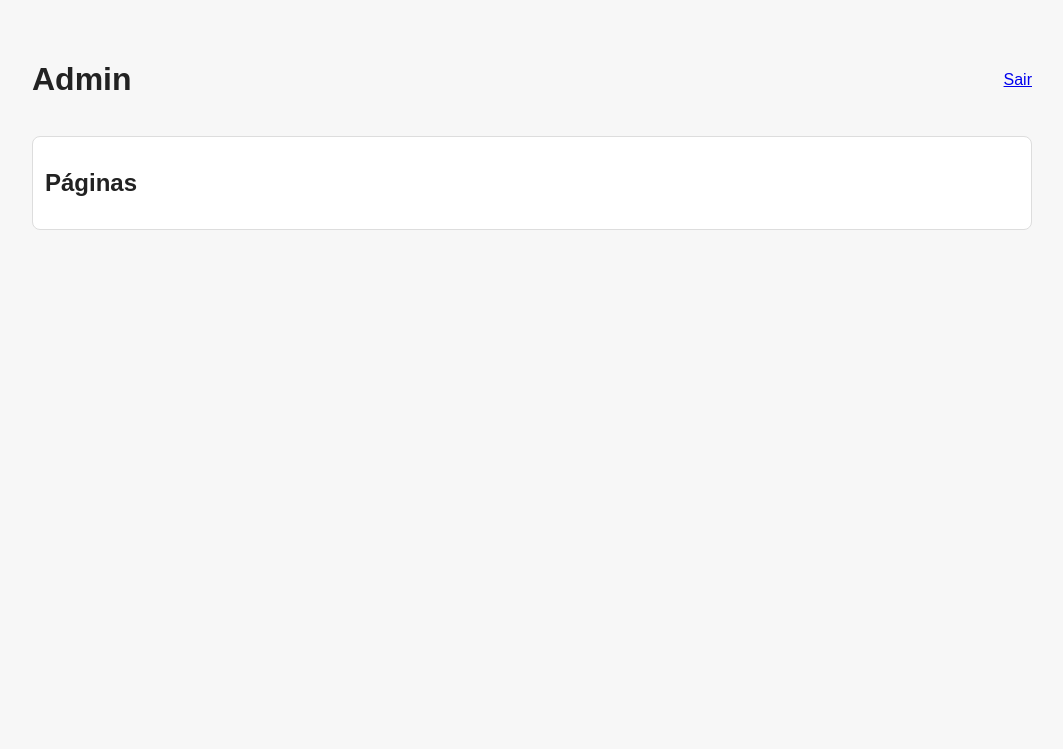
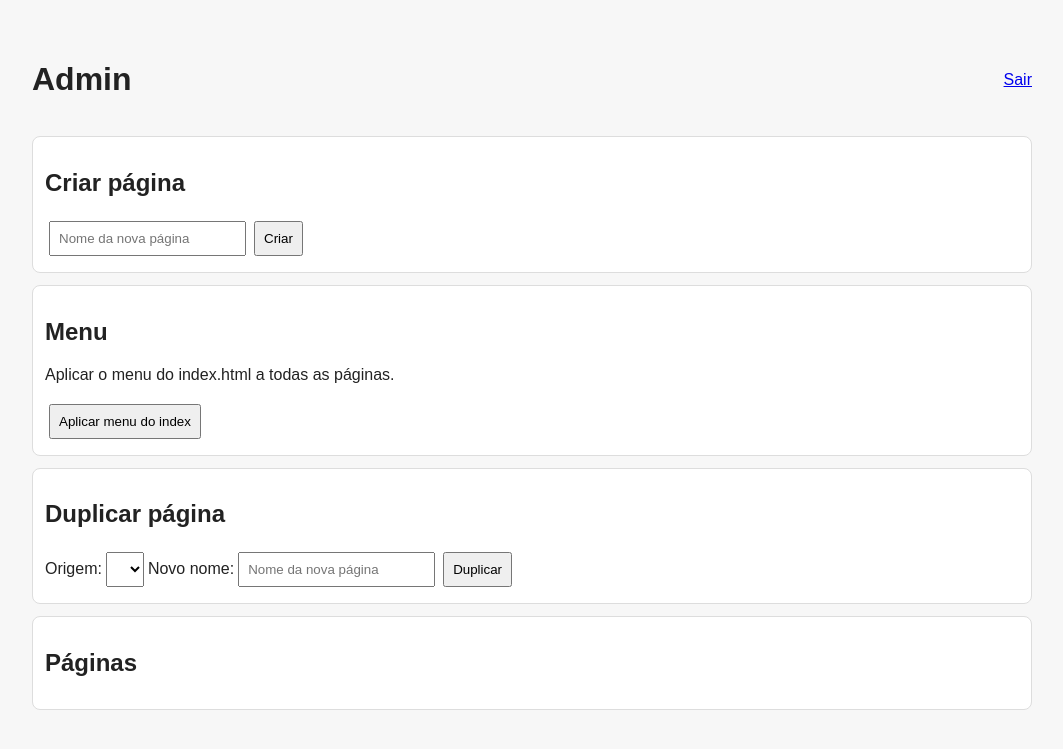
Before and after one commit to grafmuidial-stack/grafmundial, a PHP site: page /index.php in a window 1280 px wide. Shown: the top 749 px of the page, without its empty margins (108-1171 px from the left). Run offline with PHP 8.4, Linux system fonts and the light colour scheme; the visitor is signed in with stand-in values (Sample User, id 1); lists and menus that the app fills with data are empty.

Commit message:
Admin: restore action boxes (Create, Apply Menu, Duplicate)

```diff
--- a/backend/admin/index.php
+++ b/backend/admin/index.php
@@ -321,6 +321,17 @@ echo '<header><h1>Admin</h1><a href="/admin?logout=1">Sair</a></header>';
 // Mostrar mensagem após processar ações
 if (!empty($page_msg)) { echo '<div class="msg">' . htmlspecialchars($page_msg) . '</div>'; }
 
+// Criar página
+echo '<div class="box"><h2>Criar página</h2><form method="post"><input type="hidden" name="action" value="create_page"><input name="new_page_name" placeholder="Nome da nova página"><button type="submit">Criar</button></form></div>';
+
+// Aplicar menu
+echo '<div class="box"><h2>Menu</h2><p>Aplicar o menu do index.html a todas as páginas.</p><form method="post"><input type="hidden" name="action" value="apply_menu_all"><button type="submit">Aplicar menu do index</button></form></div>';
+
+// Duplicar página
+echo '<div class="box"><h2>Duplicar página</h2><form method="post"><input type="hidden" name="action" value="duplicate_page"><label>Origem:</label><select name="page">';
+foreach ($pages as $p) { echo '<option value="' . htmlspecialchars($p) . '">' . htmlspecialchars($p) . '</option>'; }
+echo '</select><label>Novo nome:</label><input name="new_page_name" placeholder="Nome da nova página"><button type="submit">Duplicar</button></form></div>';
+
 // Editor de página (GET ?edit=nome.html) — renderizar uma única vez fora do loop
 $editPage = sanitize_page_name($_GET['edit'] ?? '');
 if ($editPage) {
```
